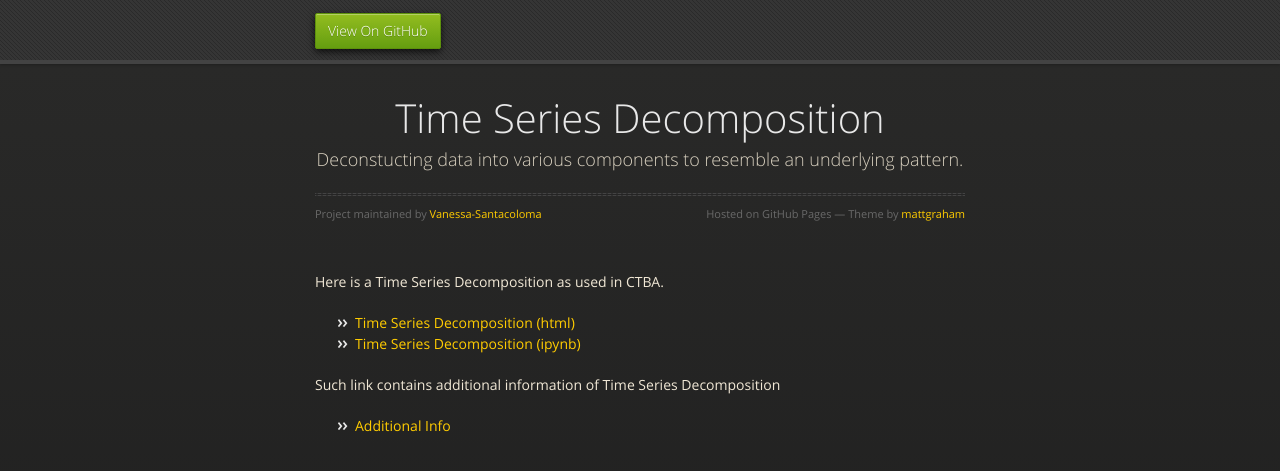
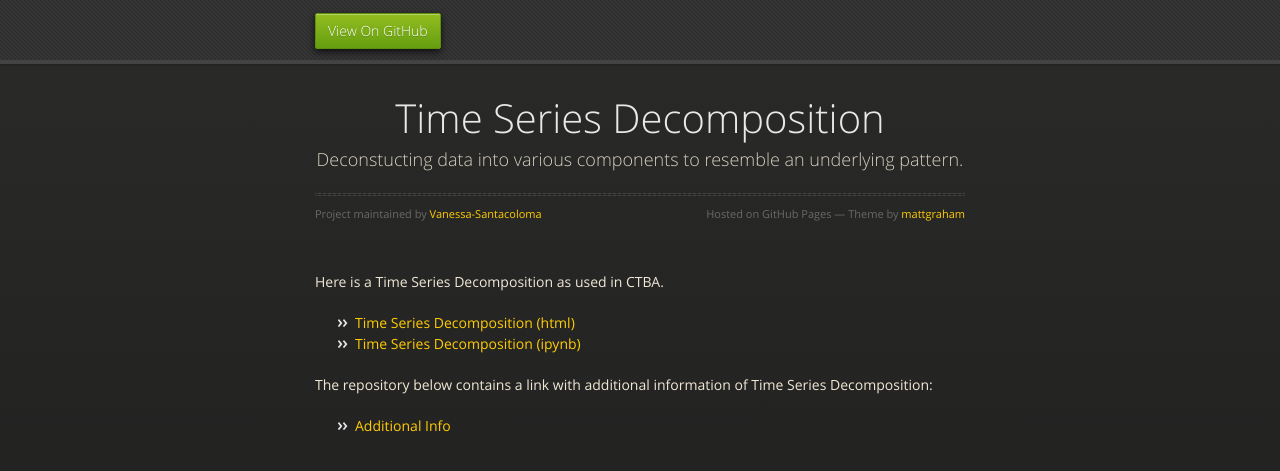
Before and after one commit to Vanessa-Santacoloma/Vanessa-Santacoloma.github.io, a Jekyll site: the page built from TimeSeries/index.md, in a window 1280 px wide. Shown: the top 471 px of the page. Built offline with Jekyll 4.4.1, drawn with Linux system fonts in a browser that asks for light colours; our own code applies the rules of GitHub Pages for plain Markdown files.

Commit message:
Update index.md

```diff
--- a/TimeSeries/index.md
+++ b/TimeSeries/index.md
@@ -9,5 +9,5 @@ Here is a Time Series Decomposition as used in CTBA.
 
 
 
-Such link contains additional information of Time Series Decomposition
+The repository below contains a link with additional information of Time Series Decomposition:
 - [Additional Info](https://github.com/Vanessa-Santacoloma/Sample.git)
```
